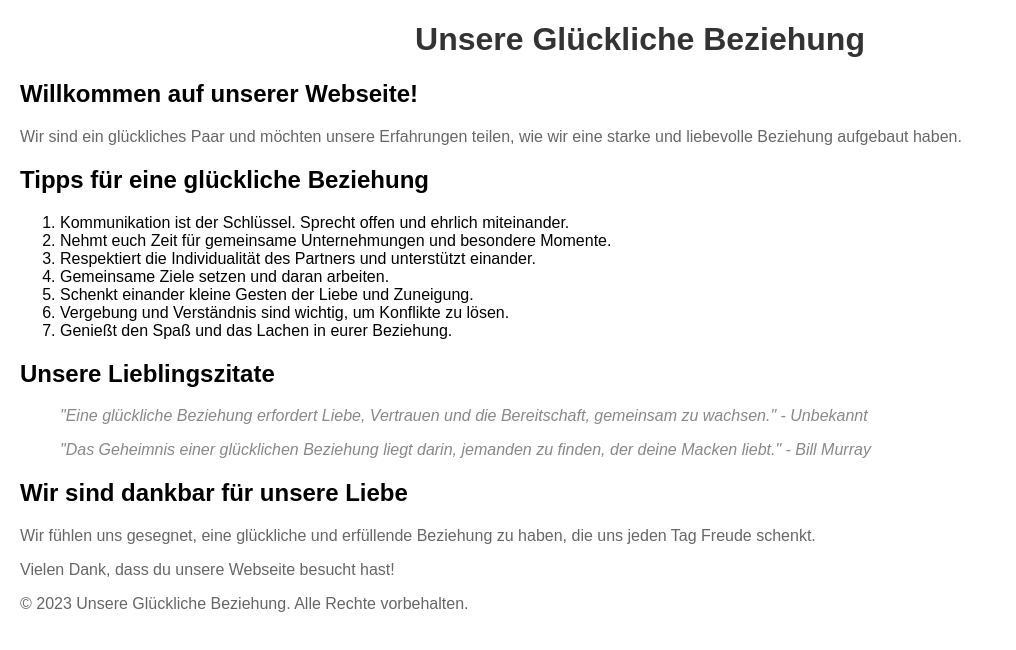
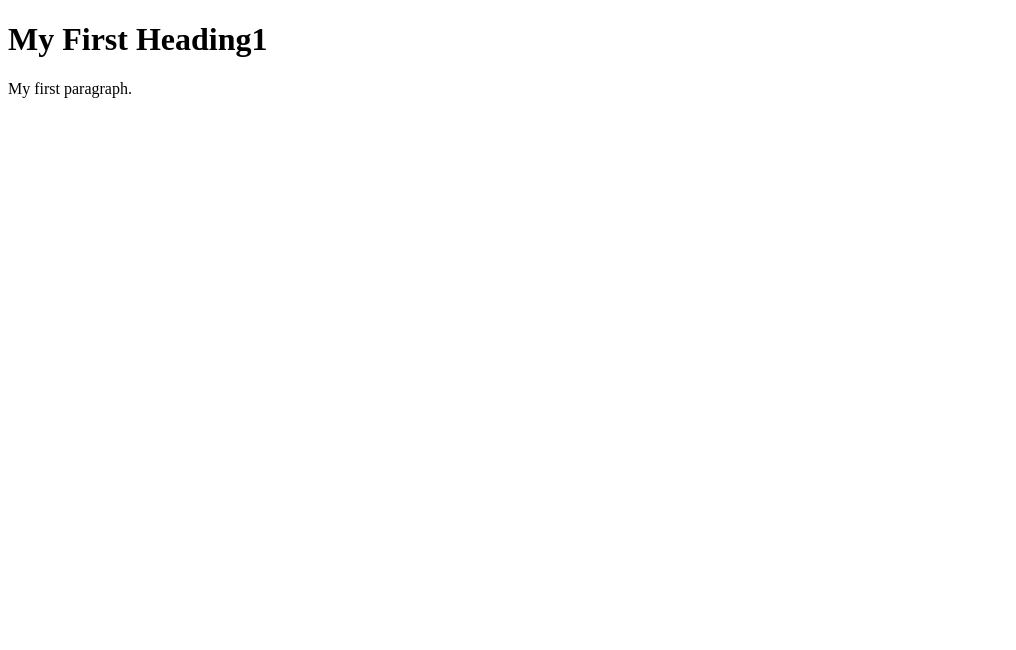
Before and after one commit to Slowly376/joeandmilo, a plain HTML site: page datum1.html in a window 1280 px wide. Shown: the whole page, without its empty margins (0-1016 px from the left). Drawn offline with Linux system fonts and the light colour scheme.

Commit message:
Update datum1.html

```diff
--- a/datum1.html
+++ b/datum1.html
@@ -1,65 +1,12 @@
 <!DOCTYPE html>
 <html>
 <head>
-  <title>Unsere Glückliche Beziehung</title>
-  <style>
-    body {
-      font-family: Arial, sans-serif;
-      margin: 20px;
-    }
-
-    h1 {
-      text-align: center;
-      color: #333;
-    }
-
-    p {
-      color: #666;
-    }
-
-    .quote {
-      font-style: italic;
-      color: #888;
-    }
-  </style>
+<title>Page Title</title>
 </head>
 <body>
-  <h1>Unsere Glückliche Beziehung</h1>
 
-  <h2>Willkommen auf unserer Webseite!</h2>
+<h1>My First Heading1</h1>
+<p>My first paragraph.</p>
 
-  <p>Wir sind ein glückliches Paar und möchten unsere Erfahrungen teilen, wie wir eine starke und liebevolle Beziehung aufgebaut haben.</p>
-
-  <h2>Tipps für eine glückliche Beziehung</h2>
-
-  <ol>
-    <li>Kommunikation ist der Schlüssel. Sprecht offen und ehrlich miteinander.</li>
-    <li>Nehmt euch Zeit für gemeinsame Unternehmungen und besondere Momente.</li>
-    <li>Respektiert die Individualität des Partners und unterstützt einander.</li>
-    <li>Gemeinsame Ziele setzen und daran arbeiten.</li>
-    <li>Schenkt einander kleine Gesten der Liebe und Zuneigung.</li>
-    <li>Vergebung und Verständnis sind wichtig, um Konflikte zu lösen.</li>
-    <li>Genießt den Spaß und das Lachen in eurer Beziehung.</li>
-  </ol>
-
-  <h2>Unsere Lieblingszitate</h2>
-
-  <blockquote class="quote">
-    "Eine glückliche Beziehung erfordert Liebe, Vertrauen und die Bereitschaft, gemeinsam zu wachsen." - Unbekannt
-  </blockquote>
-
-  <blockquote class="quote">
-    "Das Geheimnis einer glücklichen Beziehung liegt darin, jemanden zu finden, der deine Macken liebt." - Bill Murray
-  </blockquote>
-
-  <h2>Wir sind dankbar für unsere Liebe</h2>
-
-  <p>Wir fühlen uns gesegnet, eine glückliche und erfüllende Beziehung zu haben, die uns jeden Tag Freude schenkt.</p>
-
-  <p>Vielen Dank, dass du unsere Webseite besucht hast!</p>
-
-  <footer>
-    <p>&copy; 2023 Unsere Glückliche Beziehung. Alle Rechte vorbehalten.</p>
-  </footer>
 </body>
 </html>
```
